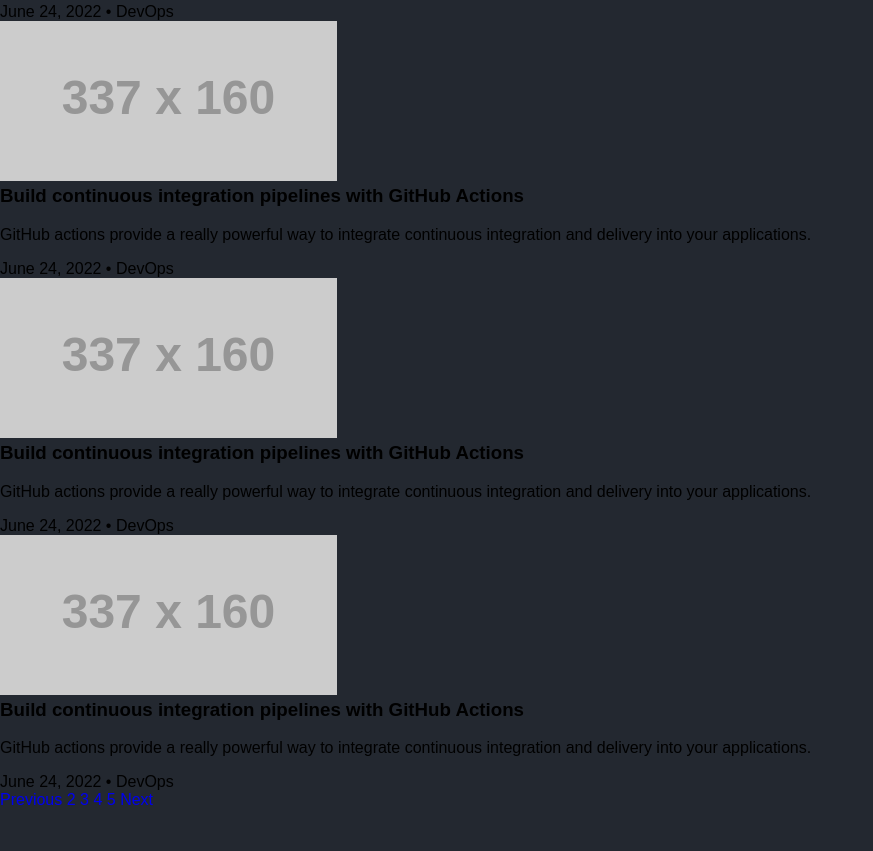
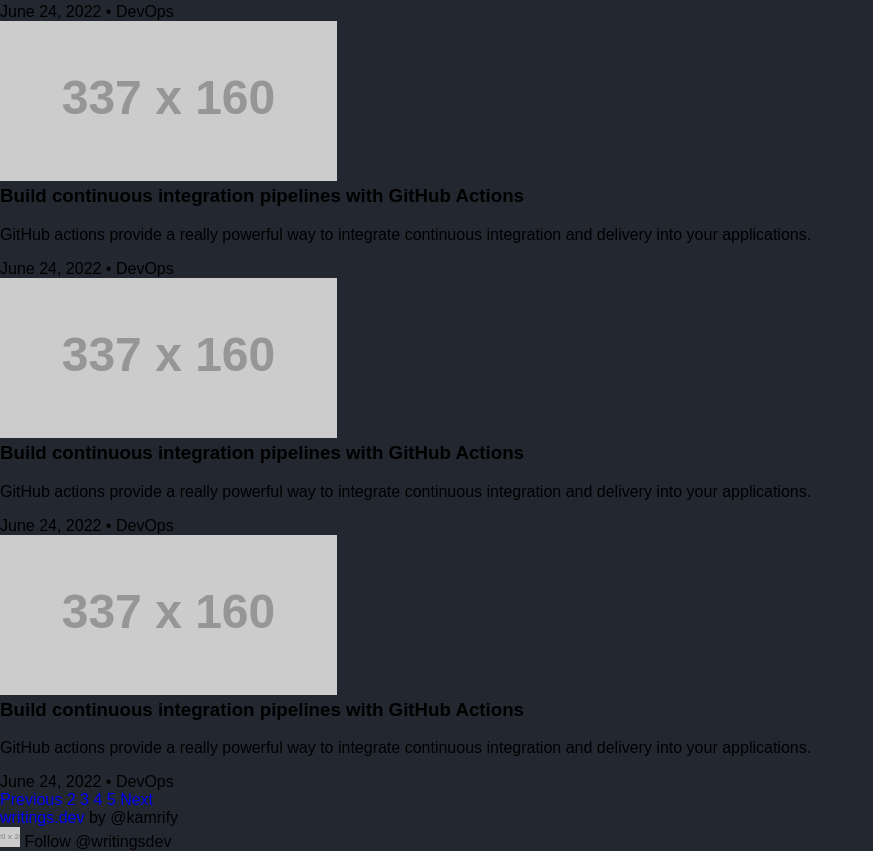
Before and after one commit to leky90/simple-blog-html, a plain HTML site: page index.html in a window 1280 px wide. Shown: the part 1892-2743 px from the top of the page, without its empty margins (0-873 px from the left). Before the commit the page ends 2701 px from the top, so only its background shows below. Drawn offline with Linux system fonts and the light colour scheme; placeholder pictures from the web are drawn by us.

Commit message:
code html for footer

```diff
--- a/index.html
+++ b/index.html
@@ -160,5 +160,14 @@
       </div>
     </section>
     <!-- END BLOG SECTION -->
+    <footer>
+      <div>
+        <div><a href="#">writings.dev</a> <span>by @kamrify</span></div>
+        <div>
+          <img src="https://placehold.co/20x20" alt="twitter" />
+          Follow @writingsdev
+        </div>
+      </div>
+    </footer>
   </body>
 </html>
```
